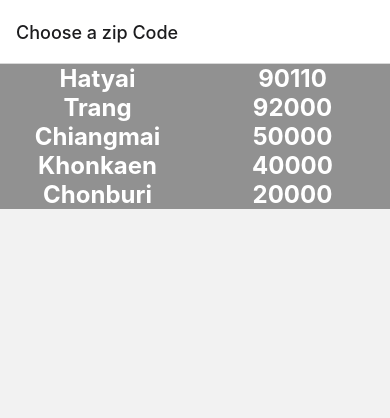
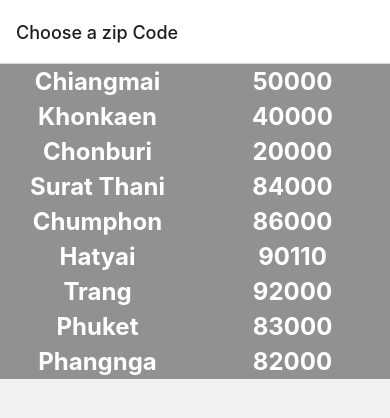
Before and after one commit to 6310110219/lab3SA04-React-Native, a React Native app: screen / in a window 390 px wide. Shown: the top 418 px of the page. Built offline with nearby package versions, Linux system fonts and the light colour scheme.

Commit message:
part 6 เพิ่มเมือง เปลี่ยนสีการแตะปุ่ม

```diff
--- a/screen/ZipCodeScreen.js
+++ b/screen/ZipCodeScreen.js
@@ -2,18 +2,21 @@ import React from "react";
 import { FlatList, TouchableHighlight } from "react-native";
 import { StatusBar, View, Text, StyleSheet } from "react-native";
 import { useNavigation } from "@react-navigation/native";
-import Constants from 'expo-constants';
 
 const availableZipItems = [
-    { place: 'Hatyai', code: '90110' },
-    { place: 'Trang', code: '92000' },
     { place: 'Chiangmai', code: '50000' },
     { place: 'Khonkaen', code: '40000' },
     { place: 'Chonburi', code: '20000' },
+    { place: 'Surat Thani', code: '84000'},
+    { place: 'Chumphon', code: '86000' },
+    { place: 'Hatyai', code: '90110' },
+    { place: 'Trang', code: '92000' },
+    { place: 'Phuket', code: '83000'},
+    { place: 'Phangnga', code: '82000'},
    ]
 
 const ZipItem = ({place, code, navigation}) => (
-    <TouchableHighlight onPress={() => {
+    <TouchableHighlight underlayColor="#E5E6EA" onPress={() => {
         navigation.navigate("Weather", {zipCode: code})
     }}>
         <View style= {style.zipItem}>
@@ -55,7 +58,7 @@ const style = StyleSheet.create(
         fontWeight: "bold",
         color: 'white',
         textAlign: 'center',
-        // margin: 3,
+        margin: 3,
       },
 
       code: {
@@ -64,7 +67,10 @@ const style = StyleSheet.create(
         fontWeight: "bold",
         color: 'white',
         textAlign: 'center',
-        // margin: 3,
-      }
+        margin: 3,
+      },
+      press: {
+        color: 'white',
+      },
     }
   )
```
